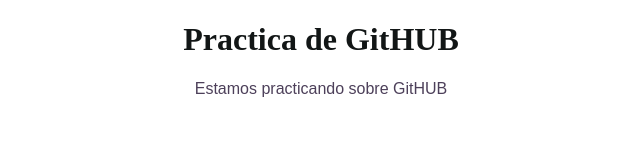
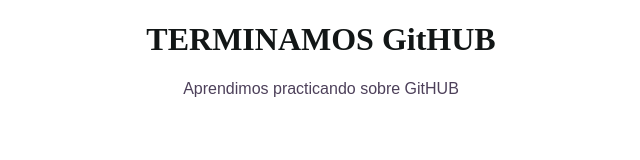
Before and after one commit to evisjhoan/github, a plain HTML site: page index.html in a window 1280 px wide. Shown: the whole page, without its empty margins (319-959 px from the left). Drawn offline with Linux system fonts and the light colour scheme.

Commit message:
cambio de titulos

```diff
--- a/index.html
+++ b/index.html
@@ -8,8 +8,8 @@
     <link rel="stylesheet" href="./Stilo.css">
 </head>
 <body>
-    <h1> Practica de GitHUB</h1>
-    <p> Estamos practicando sobre GitHUB</p>
+    <h1> TERMINAMOS GitHUB</h1>
+    <p> Aprendimos practicando sobre GitHUB</p>
 
 </body>
 </html>
```
